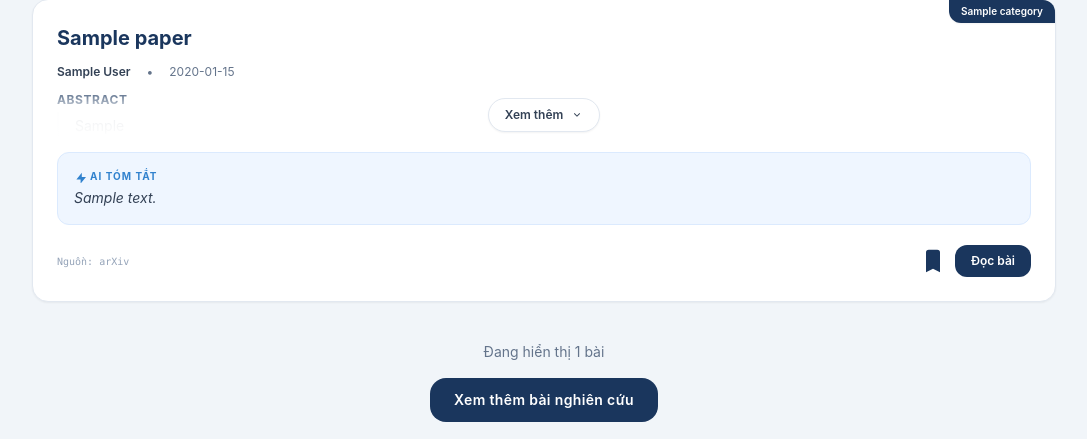
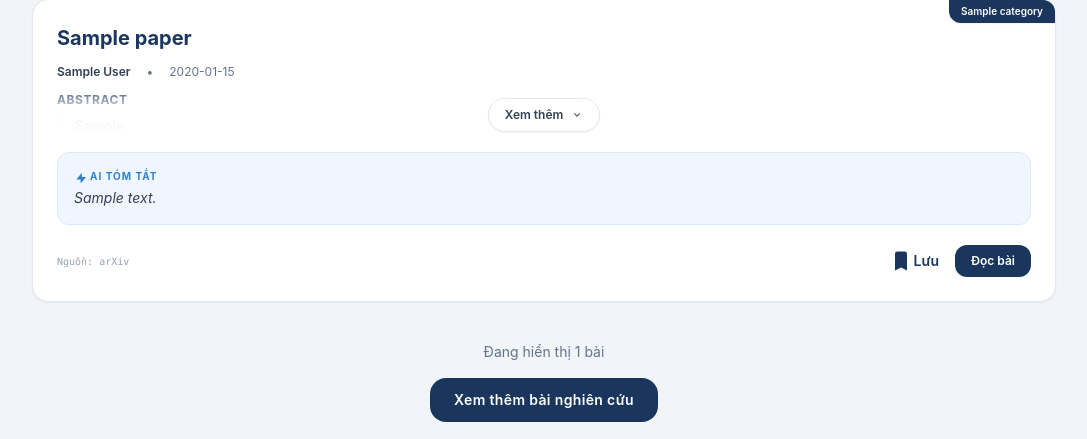
Before and after one commit to Hudson-pikachu/PaperHub---1, a Flask app: page / in a window 1280 px wide. Shown: the part 209-648 px from the top of the page, without its empty margins (96-1183 px from the left). Run offline with Flask 3, Linux system fonts and the light colour scheme; a user stored in the database is signed in; tables that the repository leaves empty hold one stand-in row (values such as "Sample post"); some libraries are stand-ins or nearby versions.

Commit message:
Sửa lổi js nút load more tại index.html và sửa css nút bookmark tại paper_card.html

```diff
--- a/source/app/templates/components/paper_card.html
+++ b/source/app/templates/components/paper_card.html
@@ -61,13 +61,14 @@
 
         <div class="flex justify-between items-center pt-2">
             <span class="text-[10px] text-slate-400 font-mono">Nguồn: arXiv</span>
-            <div class="flex items-center gap-2">
+            <div class="flex items-center gap-4">
                 <button type="button"
-                    class="bookmark-btn inline-flex items-center justify-center text-xl transition-all {% if paper.id in saved_paper_ids %}bookmark-active text-[#1A365D]{% else %}text-slate-300{% endif %}"
+                    class="bookmark-btn inline-flex items-center text-sm font-semibold transition-all {% if paper.id in saved_paper_ids %}bookmark-active text-[#1A365D]{% else %}text-slate-300 hover:text-[#1A365D]{% endif %}"
                     data-paper-id="{{ paper.id }}" aria-label="Lưu bài nghiên cứu" title="Lưu bài nghiên cứu">
-                    <svg class="w-7 h-7" viewBox="0 0 20 20" fill="currentColor">
+                    <svg class="w-6 h-6" viewBox="0 0 20 20" fill="currentColor">
                         <path d="M5 4a2 2 0 012-2h6a2 2 0 012 2v14l-5-2.5L5 18V4z" />
                     </svg>
+                    <span>Lưu</span>
                 </button>
                 <a href="/read/{{ paper.id }}"
                     class="px-4 py-2 bg-[#1A365D] text-white text-xs font-semibold rounded-xl hover:bg-[#2C5282] transition-all">
--- a/source/app/templates/pages/index.html
+++ b/source/app/templates/pages/index.html
@@ -89,7 +89,8 @@ PaperHub
 <!-- Load more papers functionality -->
 <script>
     document.addEventListener('DOMContentLoaded', function () {
-        const IS_AUTHENTICATED = {{ 'true' if current_user.is_authenticated else 'false' }};
+        //const IS_AUTHENTICATED = {{ 'true' if current_user.is_authenticated else 'false' }};
+        const IS_AUTHENTICATED = "{{ current_user.is_authenticated | lower }}" === "true";
         const LIMIT = 5;
         const feed = document.getElementById('paper-feed');
         const displayCount = document.getElementById('display-count');
@@ -251,7 +252,7 @@ PaperHub
             });
         }
 
-        document.addEventListener('click', function(e) {
+        document.addEventListener('click', function (e) {
             var link = e.target.closest('a[href^="/read/"]');
             if (!link) return;
             var match = link.getAttribute('href').match(/^\/read\/(\d+)$/);
@@ -264,8 +265,8 @@ PaperHub
                 keepalive: true,
                 headers: { 'Content-Type': 'application/json' },
                 body: JSON.stringify({ paper_id: paperId })
-            }).then(function(r) { return r.json(); })
-              .then(function(d) {
+            }).then(function (r) { return r.json(); })
+                .then(function (d) {
                     if (d.success && d.unread_count !== undefined) {
                         var notifDot = document.getElementById('notif-dot');
                         if (notifDot) {
@@ -286,7 +287,7 @@ PaperHub
                             }
                         }
                     }
-              }).catch(function() {});
+                }).catch(function () { });
         });
 
         feed.addEventListener('click', async function (e) {
```
Lines whose indentation alone changed are shown as unchanged.
